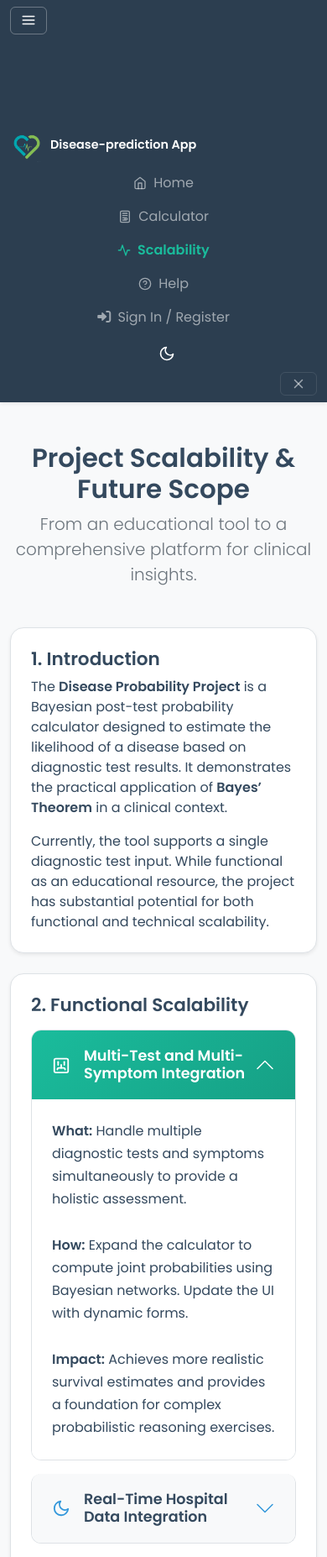
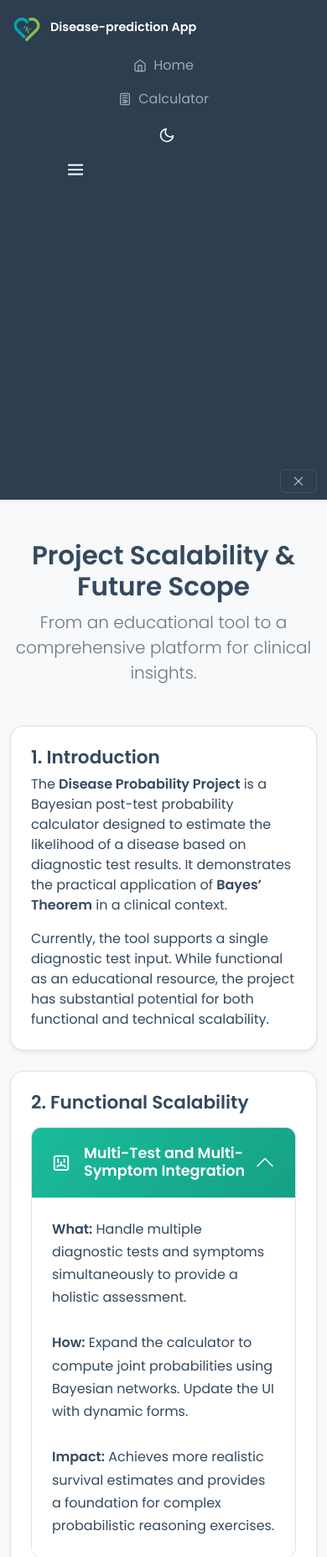
Before and after one commit to aliviahossain/Disease-prediction, a Flask app: page /scalability in a window 390 px wide, after a click that opens the changed part. Shown: the top 1854 px of the page at 84% size. Run offline with Flask 3, Linux system fonts and the light colour scheme; some libraries are stand-ins or nearby versions.

Commit message:
moved scalability, account section, help and dashboard in hamburger.

```diff
--- a/backend/templates/base.html
+++ b/backend/templates/base.html
@@ -52,14 +52,14 @@
         }
         .dashboard-menu-toggle {
             background: none;
-            border: 1px solid rgba(255,255,255,0.3);
+            border: none;
             color: #ffffff;
-            padding: 0.4rem 0.75rem;
+            padding: 0.5rem;
             border-radius: 0.375rem;
             cursor: pointer;
             display: flex;
             align-items: center;
-            gap: 0.5rem;
+            justify-content: center;
             transition: all 0.2s ease;
         }
         .dashboard-menu-toggle:hover {
@@ -99,9 +99,11 @@
             background: rgba(26, 188, 156, 0.1);
             color: #1abc9c;
         }
-        .dashboard-dropdown-item i {
+        .dashboard-dropdown-item i,
+        .dashboard-dropdown-item svg {
             width: 20px;
             margin-right: 0.75rem;
+            flex-shrink: 0;
         }
         .dashboard-dropdown-item.disabled {
             opacity: 0.6;
@@ -111,6 +113,14 @@
             height: 1px;
             background: var(--border-color, #dee2e6);
             margin: 0;
+        }
+        .dashboard-dropdown-label {
+            font-size: 0.7rem;
+            text-transform: uppercase;
+            color: var(--text-muted, #6c757d);
+            padding: 0.5rem 1rem 0.25rem;
+            font-weight: 600;
+            letter-spacing: 0.05em;
         }
         @media (max-width: 991.98px) {
             .dashboard-dropdown {
@@ -127,30 +137,6 @@
     <!-- Navbar -->
     <nav class="navbar navbar-expand-lg navbar-dark bg-custom-dark shadow-sm">
         <div class="container">
-            <!-- Dashboard Hamburger Menu -->
-            <div class="dashboard-menu-wrapper me-3">
-                <button class="dashboard-menu-toggle" id="dashboardMenuToggle" aria-label="Dashboard Menu" aria-expanded="false">
-                    <svg xmlns="http://www.w3.org/2000/svg" width="18" height="18" viewBox="0 0 24 24" fill="none" stroke="currentColor" stroke-width="2" stroke-linecap="round" stroke-linejoin="round">
-                        <line x1="3" y1="6" x2="21" y2="6"></line>
-                        <line x1="3" y1="12" x2="21" y2="12"></line>
-                        <line x1="3" y1="18" x2="21" y2="18"></line>
-                    </svg>
-                    <span class="d-none d-md-inline">Dashboards</span>
-                </button>
-                <div class="dashboard-dropdown" id="dashboardDropdown">
-                    <a href="/doctor-dashboard" class="dashboard-dropdown-item {% if '/doctor-dashboard' in request.path %}active{% endif %}">
-                        <i class="fas fa-user-md"></i>
-                        Doctor Dashboard
-                    </a>
-                    <div class="dashboard-dropdown-divider"></div>
-                    <a href="/patient-dashboard" class="dashboard-dropdown-item {% if '/patient-dashboard' in request.path %}active{% endif %}">
-                        <i class="fas fa-user-injured"></i>
-                        Patient Dashboard
-                        <span class="badge bg-secondary ms-auto" style="font-size: 0.65rem;">Soon</span>
-                    </a>
-                </div>
-            </div>
-
             <a class="navbar-brand d-flex align-items-center" href="/">
                  <img src="{{ url_for('static', filename='assets/logo.png') }}" alt="Medical Health Logo"
                      class="me-2" style="height: 40px; width: auto;">
@@ -207,43 +193,6 @@
                             ML Prediction
                         </a>-->
                     </li>
-                    <li class="nav-item">
-                        <a class="nav-link {% if '/scalability' in request.path %}active{% endif %}" href="/scalability">
-                            <svg xmlns="http://www.w3.org/2000/svg" width="16" height="16" viewBox="0 0 24 24"
-                                 fill="none" stroke="currentColor" stroke-width="2" stroke-linecap="round"
-                                 stroke-linejoin="round" class="me-1 align-text-bottom" style="transform: translateY(-3px);">
-                                <polyline points="22 12 18 12 15 21 9 3 6 12 2 12"></polyline>
-                            </svg>
-                            Scalability
-                        </a>
-                    </li>
-                    <li class="nav-item">
-                        <a class="nav-link {% if '/help' in request.path %}active{% endif %}" href="/help">
-                            <svg xmlns="http://www.w3.org/2000/svg" width="16" height="16" viewBox="0 0 24 24"
-                                 fill="none" stroke="currentColor" stroke-width="2" stroke-linecap="round"
-                                 stroke-linejoin="round" class="me-1 align-text-bottom" style="transform: translateY(-3px);">
-                                <circle cx="12" cy="12" r="10"></circle>
-                                <path d="M9.09 9a3 3 0 0 1 5.83 1c0 2-3 3-3 3"></path>
-                                <line x1="12" y1="17" x2="12.01" y2="17"></line>
-                            </svg>
-                            Help
-                        </a>
-                    </li>
-                    {% if session.get('user_id') %}
-                    <li class="nav-item">
-                        <a class="nav-link {% if '/profile' in request.path %}active{% endif %}"
-                            href="{{ url_for('auth.profile') }}">
-                            <i class="fas fa-user-circle me-1"></i> Profile
-                        </a>
-                    </li>
-                    {% else %}
-                    <li class="nav-item">
-                        <a class="nav-link {% if '/auth' in request.path %}active{% endif %}"
-                            href="{{ url_for('auth.auth') }}">
-                            <i class="fas fa-sign-in-alt me-1"></i> Sign In / Register
-                        </a>
-                    </li>
-                    {% endif %}
                     <li class="nav-item ms-2">
                         <button class="dark-mode-toggle" id="darkModeToggle" aria-label="Toggle dark mode">
                             <svg xmlns="http://www.w3.org/2000/svg" width="20" height="20" viewBox="0 0 24 24"
@@ -265,6 +214,62 @@
                                 <path d="M21 12.79A9 9 0 1 1 11.21 3 7 7 0 0 0 21 12.79z"></path>
                             </svg>
                         </button>
+                    </li>
+                    <!-- Hamburger Menu -->
+                    <li class="nav-item ms-2">
+                        <div class="dashboard-menu-wrapper">
+                            <button class="dashboard-menu-toggle" id="dashboardMenuToggle" aria-label="Menu" aria-expanded="false">
+                                <svg xmlns="http://www.w3.org/2000/svg" width="22" height="22" viewBox="0 0 24 24" fill="none" stroke="currentColor" stroke-width="2" stroke-linecap="round" stroke-linejoin="round">
+                                    <line x1="3" y1="6" x2="21" y2="6"></line>
+                                    <line x1="3" y1="12" x2="21" y2="12"></line>
+                                    <line x1="3" y1="18" x2="21" y2="18"></line>
+                                </svg>
+                            </button>
+                            <div class="dashboard-dropdown" id="dashboardDropdown">
+                                <!-- Dashboards Section -->
+                                <div class="dashboard-dropdown-label">Dashboards</div>
+                                <a href="/doctor-dashboard" class="dashboard-dropdown-item {% if '/doctor-dashboard' in request.path %}active{% endif %}">
+                                    <i class="fas fa-user-md"></i>
+                                    Doctor Dashboard
+                                </a>
+                                <a href="/patient-dashboard" class="dashboard-dropdown-item {% if '/patient-dashboard' in request.path %}active{% endif %}">
+                                    <i class="fas fa-user-injured"></i>
+                                    Patient Dashboard
+                                    <span class="badge bg-secondary ms-auto" style="font-size: 0.65rem;">Soon</span>
+                                </a>
+                                <div class="dashboard-dropdown-divider"></div>
+                                <!-- Pages Section -->
+                                <div class="dashboard-dropdown-label">Pages</div>
+                                <a href="/scalability" class="dashboard-dropdown-item {% if '/scalability' in request.path %}active{% endif %}">
+                                    <svg xmlns="http://www.w3.org/2000/svg" width="16" height="16" viewBox="0 0 24 24" fill="none" stroke="currentColor" stroke-width="2" stroke-linecap="round" stroke-linejoin="round">
+                                        <polyline points="22 12 18 12 15 21 9 3 6 12 2 12"></polyline>
+                                    </svg>
+                                    Scalability
+                                </a>
+                                <a href="/help" class="dashboard-dropdown-item {% if '/help' in request.path %}active{% endif %}">
+                                    <svg xmlns="http://www.w3.org/2000/svg" width="16" height="16" viewBox="0 0 24 24" fill="none" stroke="currentColor" stroke-width="2" stroke-linecap="round" stroke-linejoin="round">
+                                        <circle cx="12" cy="12" r="10"></circle>
+                                        <path d="M9.09 9a3 3 0 0 1 5.83 1c0 2-3 3-3 3"></path>
+                                        <line x1="12" y1="17" x2="12.01" y2="17"></line>
+                                    </svg>
+                                    Help
+                                </a>
+                                <div class="dashboard-dropdown-divider"></div>
+                                <!-- Account Section -->
+                                <div class="dashboard-dropdown-label">Account</div>
+                                {% if session.get('user_id') %}
+                                <a href="{{ url_for('auth.profile') }}" class="dashboard-dropdown-item {% if '/profile' in request.path %}active{% endif %}">
+                                    <i class="fas fa-user-circle"></i>
+                                    Profile
+                                </a>
+                                {% else %}
+                                <a href="{{ url_for('auth.auth') }}" class="dashboard-dropdown-item {% if '/auth' in request.path %}active{% endif %}">
+                                    <i class="fas fa-sign-in-alt"></i>
+                                    Sign In / Register
+                                </a>
+                                {% endif %}
+                            </div>
+                        </div>
                     </li>
                 </ul>
             </div>
```
